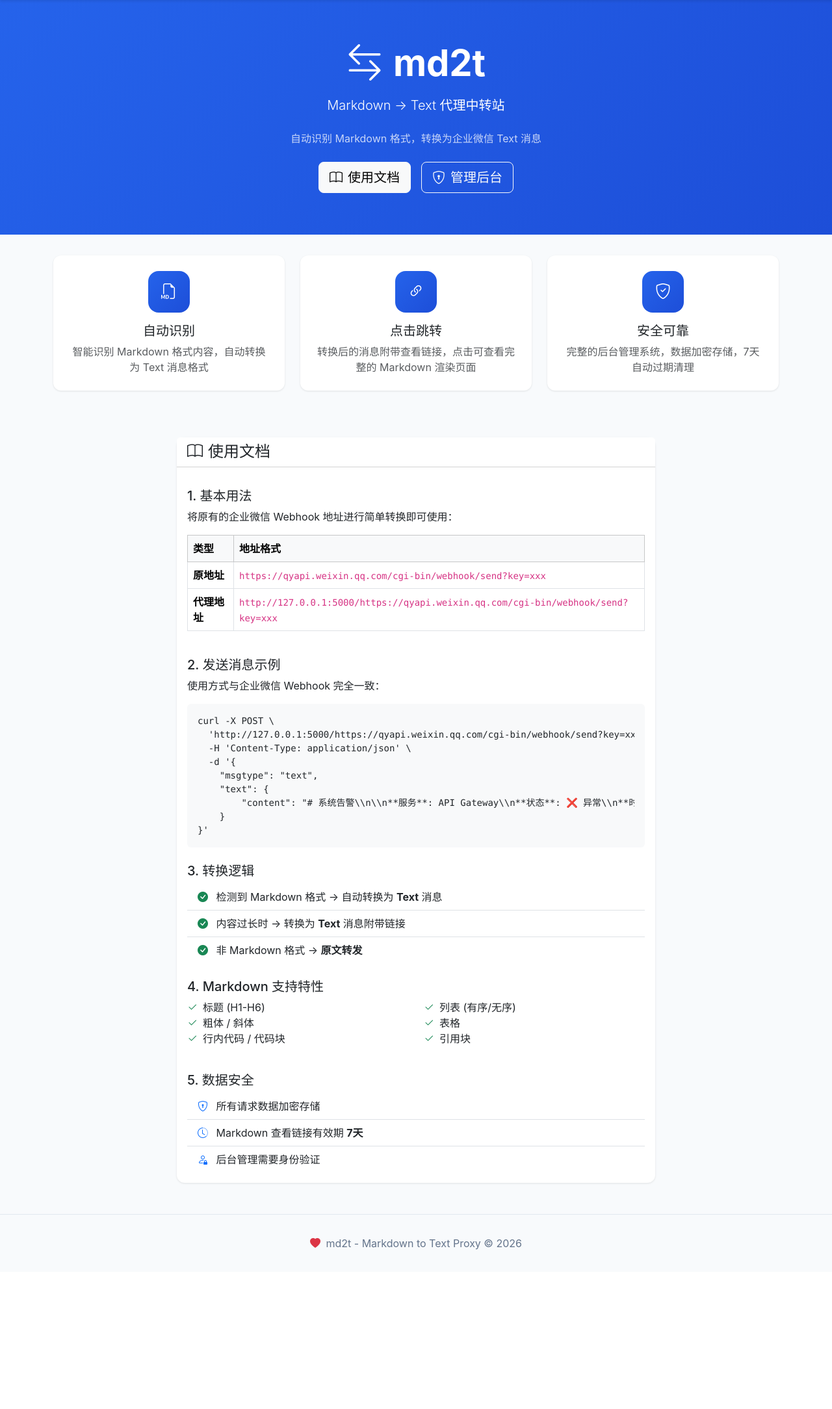
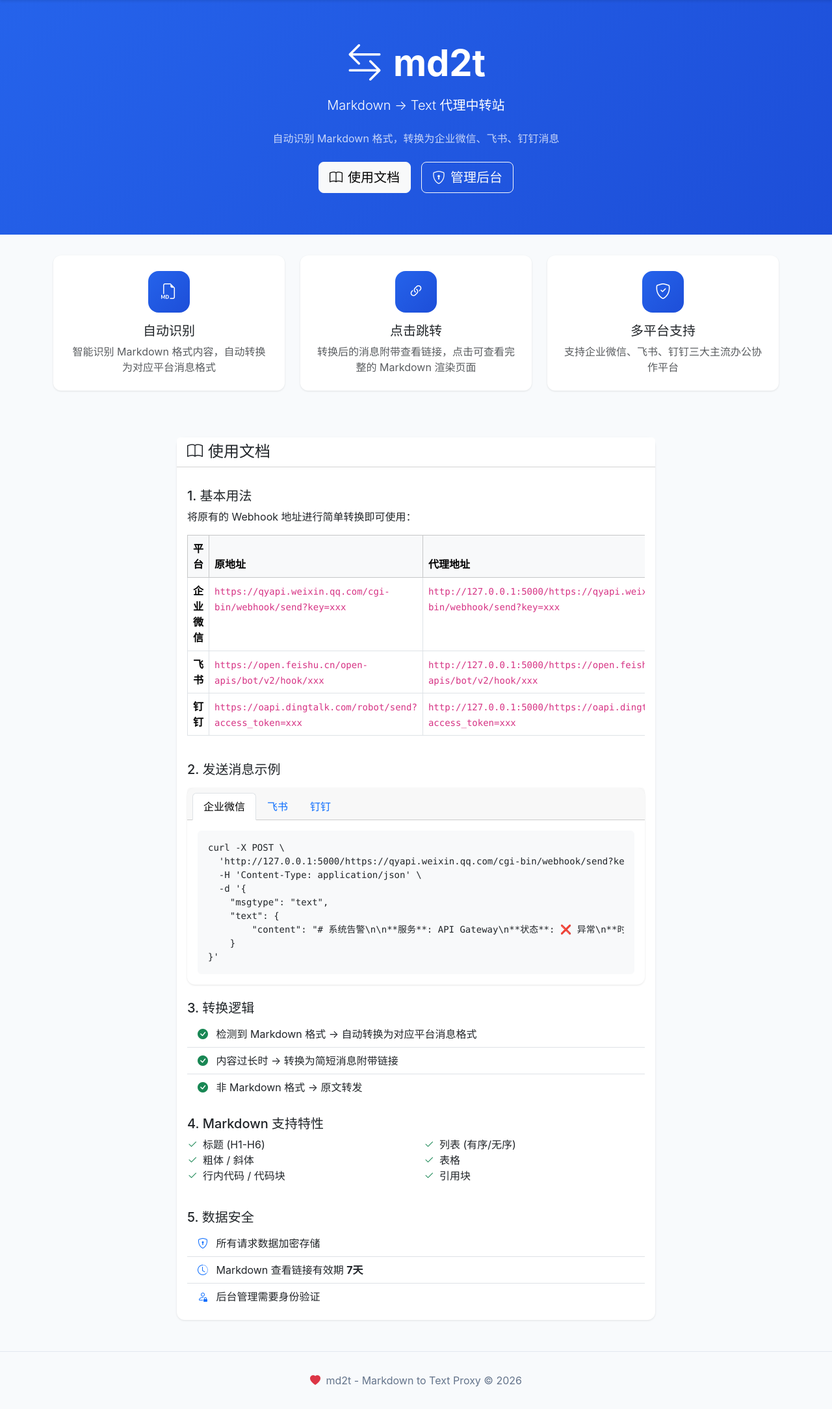
Before and after one commit to MisRivers/md2t, a Flask app: page / in a window 1280 px wide. Shown: the part 56-2224 px from the top of the page at 65% size. Before the commit the page ends 1979 px from the top, so only its background shows below. Run offline with Flask 3, Linux system fonts and the light colour scheme.

Commit message:
feat: 优化飞书钉钉示例与修复日志错误
Co-authored-by: traeagent <traeagent@users.noreply.github.com>

```diff
--- a/app.py
+++ b/app.py
@@ -125,10 +125,17 @@ class ProxyLog(db.Model):
         if not self.webhook_url:
             return ''
         try:
-            parsed = urlparse(self.webhook_url)
-            if 'key=' in self.webhook_url:
-                return re.sub(r'key=[^&]+', 'key=***', self.webhook_url)
-            return self.webhook_url[:50] + '...' if len(self.webhook_url) > 50 else self.webhook_url
+            masked_url = self.webhook_url
+            # 企业微信 key
+            masked_url = re.sub(r'key=[^&]+', 'key=***', masked_url)
+            # 钉钉 access_token
+            masked_url = re.sub(r'access_token=[^&]+', 'access_token=***', masked_url)
+            # 飞书 hook 后的 token
+            masked_url = re.sub(r'(open\.feishu\.cn/open-apis/bot/v2/hook/)[^/?&]+', r'\1***', masked_url)
+            # 如果太长，截取前面部分
+            if len(masked_url) > 80:
+                return masked_url[:80] + '...'
+            return masked_url
         except:
             return '***'
 
@@ -579,24 +586,28 @@ def admin_dashboard():
 @require_admin
 def admin_logs():
     """日志列表"""
-    page = request.args.get('page', 1, type=int)
-    per_page = 20
+    try:
+        page = request.args.get('page', 1, type=int)
+        per_page = 20
 
-    query = ProxyLog.query.order_by(ProxyLog.created_at.desc())
+        query = ProxyLog.query.order_by(ProxyLog.created_at.desc())
 
-    # 筛选
-    content_type = request.args.get('content_type')
-    if content_type:
-        query = query.filter_by(content_type=content_type)
+        # 筛选
+        content_type = request.args.get('content_type')
+        if content_type:
+            query = query.filter_by(content_type=content_type)
 
-    is_markdown = request.args.get('is_markdown')
-    if is_markdown is not None:
-        query = query.filter_by(is_markdown=(is_markdown == '1'))
+        is_markdown = request.args.get('is_markdown')
+        if is_markdown is not None:
+            query = query.filter_by(is_markdown=(is_markdown == '1'))
 
-    pagination = query.paginate(page=page, per_page=per_page, error_out=False)
-    logs = pagination.items
+        pagination = query.paginate(page=page, per_page=per_page, error_out=False)
+        logs = pagination.items
 
-    return render_template('admin_logs.html', logs=logs, pagination=pagination)
+        return render_template('admin_logs.html', logs=logs, pagination=pagination)
+    except Exception as e:
+        flash(f'加载日志列表出错: {str(e)}', 'error')
+        return redirect(url_for('admin_dashboard'))
 
 
 @app.route('/admin/logs/<request_id>')
@@ -703,12 +714,10 @@ def view_markdown(request_id):
 @limiter.limit("30 per minute")
 def proxy_webhook(webhook_path):
     """
-    代理企业微信Webhook请求
+    代理企业微信、飞书、钉钉Webhook请求
     支持格式: /https://qyapi.weixin.qq.com/cgi-bin/webhook/send?key=xxx
     """
     # 构建Webhook URL
-    # webhook_path 是 Flask <path:> 捕获的路径部分，如 https://qyapi.weixin.qq.com/cgi-bin/webhook/send
-    # request.query_string 包含原始请求的查询参数（如 key=xxx），需要拼接到 webhook URL
     webhook_url = webhook_path
     if request.query_string:
         query_str = request.query_string.decode('utf-8')
@@ -717,8 +726,9 @@ def proxy_webhook(webhook_path):
         else:
             webhook_url += '?' + query_str
 
-    # 验证是否是有效的企业微信Webhook URL
-    if not re.match(r'^https://qyapi\.weixin\.qq\.com/cgi-bin/webhook/send', webhook_url):
+    # 验证是否是有效的Webhook URL
+    platform = get_platform_from_url(webhook_url)
+    if platform == 'unknown':
         return jsonify({'errcode': -1, 'errmsg': 'Invalid webhook URL format'}), 400
 
     # 生成请求ID
@@ -742,34 +752,57 @@ def proxy_webhook(webhook_path):
             data = request.get_json()
             log.content_type = 'json'
 
-            # 获取原始消息类型
-            original_msgtype = data.get('msgtype', '')
+            # 根据平台提取原始内容
+            original_content = None
+            original_msgtype = ''
 
-            # 提取原始内容
-            original_content = None
-            if 'text' in data and 'content' in data['text']:
-                original_content = data['text']['content']
-                log.content_type = 'text'
-            elif 'markdown' in data and 'content' in data['markdown']:
-                original_content = data['markdown']['content']
-                log.content_type = 'markdown'
-            elif 'markdown_v2' in data and 'content' in data['markdown_v2']:
-                original_content = data['markdown_v2']['content']
-                log.content_type = 'markdown_v2'
+            if platform == 'wechat':
+                original_msgtype = data.get('msgtype', '')
+                if 'text' in data and 'content' in data['text']:
+                    original_content = data['text']['content']
+                    log.content_type = 'text'
+                elif 'markdown' in data and 'content' in data['markdown']:
+                    original_content = data['markdown']['content']
+                    log.content_type = 'markdown'
+                elif 'markdown_v2' in data and 'content' in data['markdown_v2']:
+                    original_content = data['markdown_v2']['content']
+                    log.content_type = 'markdown_v2'
+            elif platform == 'feishu':
+                original_msgtype = data.get('msg_type', '')
+                if 'content' in data and isinstance(data['content'], dict):
+                    if 'text' in data['content']:
+                        original_content = data['content']['text']
+                        log.content_type = 'text'
+            elif platform == 'dingtalk':
+                original_msgtype = data.get('msgtype', '')
+                if 'text' in data and 'content' in data['text']:
+                    original_content = data['text']['content']
+                    log.content_type = 'text'
+                elif 'markdown' in data and 'text' in data['markdown']:
+                    original_content = data['markdown']['text']
+                    log.content_type = 'markdown'
 
             log.original_content = original_content
 
             # 判断是否需要转换
-            # msgtype 是 markdown 或 markdown_v2 → 全部转为 text
-            # msgtype 不是 markdown 但内容是 Markdown → 也转为 text（原文转发也行，但统一处理）
-            is_md_msgtype = original_msgtype in ('markdown', 'markdown_v2')
+            is_md_msgtype = False
+            if platform == 'wechat':
+                is_md_msgtype = original_msgtype in ('markdown', 'markdown_v2')
+            elif platform == 'dingtalk':
+                is_md_msgtype = original_msgtype in ('markdown',)
             is_md_content = original_content and is_markdown_content(original_content)
 
             if (is_md_msgtype or is_md_content) and original_content:
-                # 统一转为 text 格式
                 log.is_markdown = is_md_content
                 view_url = f"{app.config['BASE_URL']}/view/{request_id}"
-                converted = convert_markdown_to_text(original_content, view_url)
+
+                if platform == 'wechat':
+                    converted = convert_markdown_to_text(original_content, view_url)
+                elif platform == 'feishu':
+                    converted = convert_to_feishu_message(original_content, view_url)
+                elif platform == 'dingtalk':
+                    converted = convert_to_dingtalk_message(original_content, view_url)
+
                 log.converted_content = json.dumps(converted, ensure_ascii=False)
                 data = converted
         else:
@@ -781,7 +814,7 @@ def proxy_webhook(webhook_path):
         db.session.add(log)
         db.session.commit()
 
-        # 转发到企业微信
+        # 转发到对应平台
         headers = {
             'Content-Type': 'application/json; charset=utf-8'
         }
@@ -796,7 +829,7 @@ def proxy_webhook(webhook_path):
         log.response_body = response.text[:2000]  # 限制长度
         db.session.commit()
 
-        # 返回企业微信的响应
+        # 返回响应
         return response.text, response.status_code, {'Content-Type': 'application/json'}
 
     except requests.exceptions.RequestException as e:
--- a/templates/index.html
+++ b/templates/index.html
@@ -7,7 +7,7 @@
             <i class="bi bi-arrow-left-right me-3"></i>md2t
         </h1>
         <p class="lead mb-4">Markdown → Text 代理中转站</p>
-        <p class="mb-4 opacity-75">自动识别 Markdown 格式，转换为企业微信 Text 消息</p>
+        <p class="mb-4 opacity-75">自动识别 Markdown 格式，转换为企业微信、飞书、钉钉消息</p>
         <div class="d-flex justify-content-center gap-3">
             <a href="#docs" class="btn btn-light btn-lg">
                 <i class="bi bi-book me-2"></i>使用文档
@@ -20,7 +20,6 @@
 </div>
 
 <div class="container">
-    <!-- 功能特点 -->
     <div class="row mb-5">
         <div class="col-md-4 mb-4">
             <div class="card h-100 p-4 text-center">
@@ -29,7 +28,7 @@
                 </div>
                 <h5 class="card-title">自动识别</h5>
                 <p class="card-text text-muted">
-                    智能识别 Markdown 格式内容，自动转换为 Text 消息格式
+                    智能识别 Markdown 格式内容，自动转换为对应平台消息格式
                 </p>
             </div>
         </div>
@@ -49,15 +48,14 @@
                 <div class="feature-icon mx-auto">
                     <i class="bi bi-shield-check"></i>
                 </div>
-                <h5 class="card-title">安全可靠</h5>
+                <h5 class="card-title">多平台支持</h5>
                 <p class="card-text text-muted">
-                    完整的后台管理系统，数据加密存储，7天自动过期清理
+                    支持企业微信、飞书、钉钉三大主流办公协作平台
                 </p>
             </div>
         </div>
     </div>
 
-    <!-- 使用文档 -->
     <div class="row" id="docs">
         <div class="col-lg-8 mx-auto">
             <div class="card">
@@ -66,57 +64,111 @@
                 </div>
                 <div class="card-body">
                     <h5 class="mt-3">1. 基本用法</h5>
-                    <p>将原有的企业微信 Webhook 地址进行简单转换即可使用：</p>
+                    <p>将原有的 Webhook 地址进行简单转换即可使用：</p>
 
                     <div class="table-responsive">
                         <table class="table table-bordered">
                             <thead class="table-light">
                                 <tr>
-                                    <th>类型</th>
-                                    <th>地址格式</th>
+                                    <th>平台</th>
+                                    <th>原地址</th>
+                                    <th>代理地址</th>
                                 </tr>
                             </thead>
                             <tbody>
                                 <tr>
-                                    <td><strong>原地址</strong></td>
+                                    <td><strong>企业微信</strong></td>
                                     <td><code>https://qyapi.weixin.qq.com/cgi-bin/webhook/send?key=xxx</code></td>
+                                    <td><code>{{ domain }}/https://qyapi.weixin.qq.com/cgi-bin/webhook/send?key=xxx</code></td>
                                 </tr>
                                 <tr>
-                                    <td><strong>代理地址</strong></td>
-                                    <td><code>{{ domain }}/https://qyapi.weixin.qq.com/cgi-bin/webhook/send?key=xxx</code></td>
+                                    <td><strong>飞书</strong></td>
+                                    <td><code>https://open.feishu.cn/open-apis/bot/v2/hook/xxx</code></td>
+                                    <td><code>{{ domain }}/https://open.feishu.cn/open-apis/bot/v2/hook/xxx</code></td>
+                                </tr>
+                                <tr>
+                                    <td><strong>钉钉</strong></td>
+                                    <td><code>https://oapi.dingtalk.com/robot/send?access_token=xxx</code></td>
+                                    <td><code>{{ domain }}/https://oapi.dingtalk.com/robot/send?access_token=xxx</code></td>
                                 </tr>
                             </tbody>
                         </table>
                     </div>
 
                     <h5 class="mt-4">2. 发送消息示例</h5>
-                    <p>使用方式与企业微信 Webhook 完全一致：</p>
 
-                    <div class="bg-light p-3 rounded">
-                        <pre class="mb-0"><code class="language-bash">curl -X POST \
+                    <div class="card mt-3">
+                        <div class="card-header">
+                            <ul class="nav nav-tabs card-header-tabs" id="platformTabs" role="tablist">
+                                <li class="nav-item">
+                                    <button class="nav-link active" id="wechat-tab" data-bs-toggle="tab" data-bs-target="#wechat" type="button" role="tab">企业微信</button>
+                                </li>
+                                <li class="nav-item">
+                                    <button class="nav-link" id="feishu-tab" data-bs-toggle="tab" data-bs-target="#feishu" type="button" role="tab">飞书</button>
+                                </li>
+                                <li class="nav-item">
+                                    <button class="nav-link" id="dingtalk-tab" data-bs-toggle="tab" data-bs-target="#dingtalk" type="button" role="tab">钉钉</button>
+                                </li>
+                            </ul>
+                        </div>
+                        <div class="card-body">
+                            <div class="tab-content" id="platformTabsContent">
+                                <div class="tab-pane fade show active" id="wechat" role="tabpanel">
+                                    <div class="bg-light p-3 rounded">
+                                        <pre class="mb-0"><code class="language-bash">curl -X POST \
   '{{ domain }}/https://qyapi.weixin.qq.com/cgi-bin/webhook/send?key=xxx' \
   -H 'Content-Type: application/json' \
   -d '{
     "msgtype": "text",
     "text": {
-        "content": "# 系统告警\\n\\n**服务**: API Gateway\\n**状态**: ❌ 异常\\n**时间**: 2024-01-15 10:30:00"
+        "content": "# 系统告警\n\n**服务**: API Gateway\n**状态**: ❌ 异常\n**时间**: 2024-01-15 10:30:00"
     }
 }'</code></pre>
+                                    </div>
+                                </div>
+                                <div class="tab-pane fade" id="feishu" role="tabpanel">
+                                    <div class="bg-light p-3 rounded">
+                                        <pre class="mb-0"><code class="language-bash">curl -X POST \
+  '{{ domain }}/https://open.feishu.cn/open-apis/bot/v2/hook/xxx' \
+  -H 'Content-Type: application/json' \
+  -d '{
+    "msg_type": "text",
+    "content": {
+        "text": "# 系统告警\n\n**服务**: API Gateway\n**状态**: ❌ 异常\n**时间**: 2024-01-15 10:30:00"
+    }
+}'</code></pre>
+                                    </div>
+                                </div>
+                                <div class="tab-pane fade" id="dingtalk" role="tabpanel">
+                                    <div class="bg-light p-3 rounded">
+                                        <pre class="mb-0"><code class="language-bash">curl -X POST \
+  '{{ domain }}/https://oapi.dingtalk.com/robot/send?access_token=xxx' \
+  -H 'Content-Type: application/json' \
+  -d '{
+    "msgtype": "text",
+    "text": {
+        "content": "# 系统告警\n\n**服务**: API Gateway\n**状态**: ❌ 异常\n**时间**: 2024-01-15 10:30:00"
+    }
+}'</code></pre>
+                                    </div>
+                                </div>
+                            </div>
+                        </div>
                     </div>
 
                     <h5 class="mt-4">3. 转换逻辑</h5>
                     <ul class="list-group list-group-flush">
                         <li class="list-group-item">
                             <i class="bi bi-check-circle-fill text-success me-2"></i>
-                            检测到 Markdown 格式 → 自动转换为 <strong>Text</strong> 消息
+                            检测到 Markdown 格式 → 自动转换为对应平台消息格式
                         </li>
                         <li class="list-group-item">
                             <i class="bi bi-check-circle-fill text-success me-2"></i>
-                            内容过长时 → 转换为 <strong>Text</strong> 消息附带链接
+                            内容过长时 → 转换为简短消息附带链接
                         </li>
                         <li class="list-group-item">
                             <i class="bi bi-check-circle-fill text-success me-2"></i>
-                            非 Markdown 格式 → <strong>原文转发</strong>
+                            非 Markdown 格式 → 原文转发
                         </li>
                     </ul>
 
```
